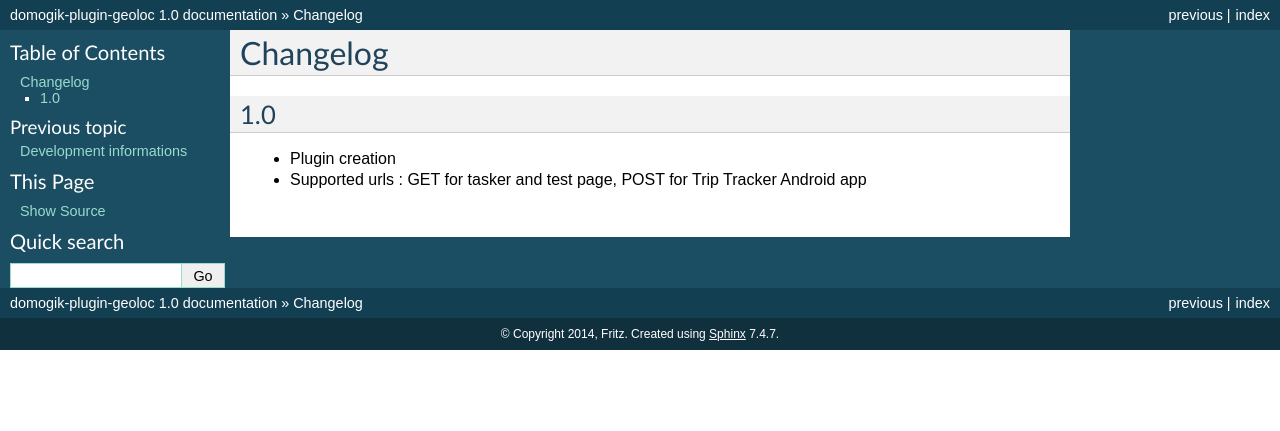
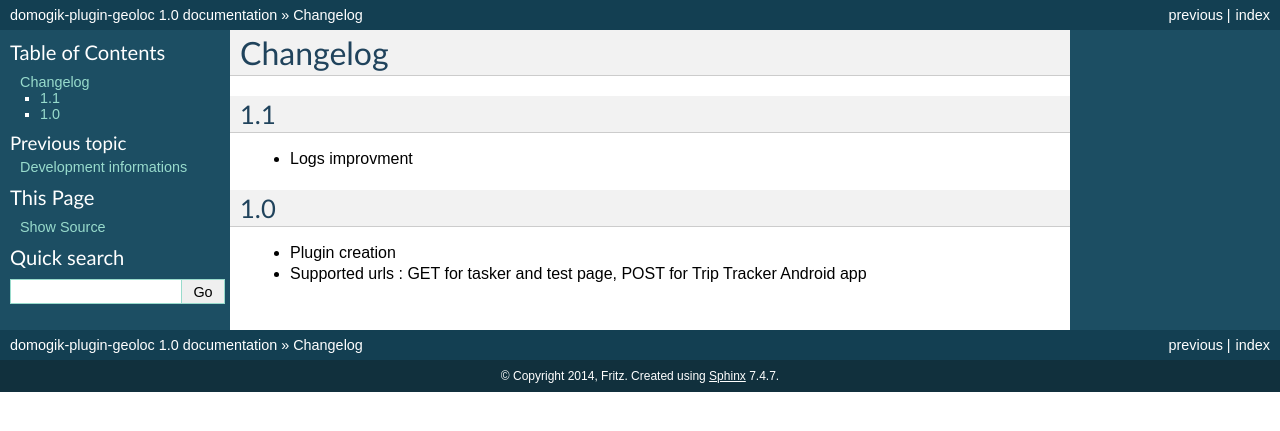
Before and after one commit to fritz-smh/domogik-plugin-geoloc, a Sphinx documentation site: the page built from docs/changelog.txt, in a window 1280 px wide. Shown: the top 431 px of the page. Built offline with Sphinx 7.4.7, drawn with Linux system fonts in a browser that asks for light colours.

Commit message:
prepare release 1.1

```diff
--- a/docs/changelog.txt
+++ b/docs/changelog.txt
@@ -1,6 +1,11 @@
 =========
 Changelog
 =========
+
+1.1
+===
+
+* Logs improvment
 
 1.0
 ===
--- a/info.json
+++ b/info.json
@@ -9,7 +9,7 @@
         "domogik_min_version": "0.4.0",
         "name": "geoloc",
         "type": "plugin",
-        "version": "1.0"
+        "version": "1.1"
     },
     "configuration": [
         {
```
